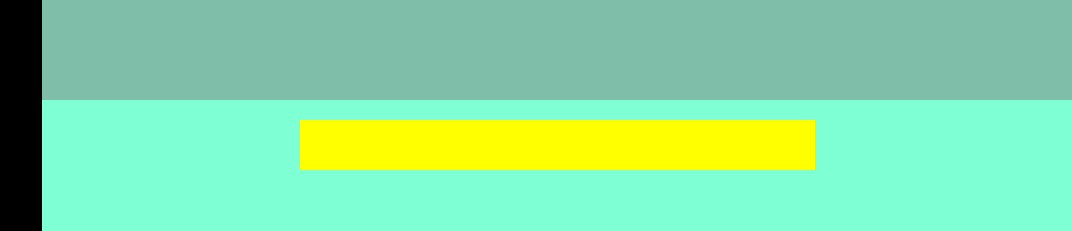
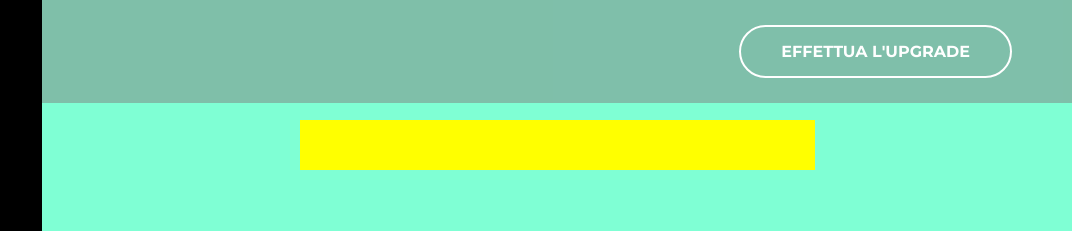
Before and after one commit to Stefano-Bernini/html-css-spotifyweb, a plain HTML site: page index.html in a window 1280 px wide. Shown: the top 231 px of the page, 208-1280 px from the left. Drawn offline with Linux system fonts and the light colour scheme.

Commit message:
creata header

```diff
--- a/css/style.css
+++ b/css/style.css
@@ -11,12 +11,29 @@ body{
 /* HEADER */
 header{
     width: calc(100% - 250px);
-    height: 100px;
     background-color: rgba(128,128,128,0.5);
     position: fixed;
     top: 0;
     right: 0;
     z-index: 10;
+}
+
+.row_header{
+    display: flex;
+    justify-content: flex-end;
+}
+
+.col_header{
+    margin: 25px 60px 25px 0;
+    border: 2px solid white;
+    border-radius: 30px;
+    padding: 15px 40px 15px 40px;
+
+}
+
+.col_header a{
+    text-decoration: none;
+    color: white;
 }
 
 
--- a/index.html
+++ b/index.html
@@ -11,7 +11,15 @@
         </head>
         <body>
             <!-- HEADER -->
-            <header></header>
+            <header>
+                <div class="container_header">
+                    <div class="row_header">
+                        <div class="col_header">
+                            <a href="#"><strong>EFFETTUA L'UPGRADE</strong></a>
+                        </div>
+                    </div>
+                </div>
+            </header>
             <!-- SIDEBAR -->
             <div class="sidebar">
                 <div class="top_sidebar">
```
